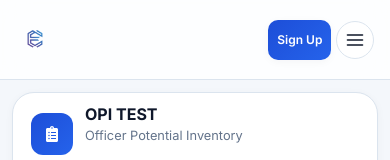
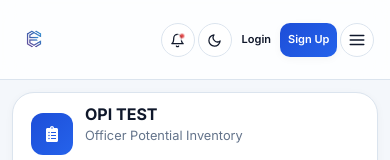
Before and after one commit to examitics/examitics, a React (Vite) app: page /opi in a window 390 px wide. Shown: the top 160 px of the page. Built offline with nearby package versions, Linux system fonts and the light colour scheme; no server answers.

Commit message:
navbar adjusted

```diff
--- a/src/App.jsx
+++ b/src/App.jsx
@@ -69,8 +69,8 @@ function App() {
   return (
     <>
       {/* <AuthTest /> */}
-      <SecurityToast />
-      <SecurityProtection />
+      {/* <SecurityToast />
+      <SecurityProtection />  */}
 
       <ScrollToTop />
 
--- a/src/components/layout/navbar.jsx
+++ b/src/components/layout/navbar.jsx
@@ -403,7 +403,15 @@ const cancelDropdownClose = () => {
                 </span> */}
 
                 {/* LOGOUT */}
-
+{profile?.role === "admin" && (
+  <Link
+    to="/admin"
+    className="exa-admin-btn"
+    onClick={handleNavigation}
+  >
+    Admin
+  </Link>
+)}
                 <button
                   type="button"
                   className="exa-logout-btn"
--- a/src/styles/navbar.css
+++ b/src/styles/navbar.css
@@ -734,6 +734,61 @@ body.dark-theme .exa-navbar {
   font-weight: var(--font-weight-semibold);
 }
 
+/* =========================================================
+   ADMIN DASHBOARD BUTTON
+   ========================================================= */
+
+.exa-admin-btn {
+  display: inline-flex;
+  align-items: center;
+  justify-content: center;
+
+  min-height: 38px;
+
+  padding: 7px 12px;
+
+  border: 1px solid var(--color-primary);
+
+  border-radius: var(--radius-sm);
+
+  background: transparent;
+
+  color: var(--color-primary);
+
+  font-family: var(--font-primary);
+
+  font-size: var(--font-size-xs);
+
+  font-weight: var(--font-weight-semibold);
+
+  text-decoration: none;
+
+  white-space: nowrap;
+
+  transition:
+    background var(--transition-fast),
+    color var(--transition-fast),
+    border-color var(--transition-fast),
+    transform var(--transition-fast),
+    box-shadow var(--transition-fast);
+}
+
+.exa-admin-btn:hover {
+  background: var(--color-primary);
+
+  border-color: var(--color-primary);
+
+  color: #ffffff;
+
+  transform: translateY(-1px);
+
+  box-shadow: var(--shadow-sm);
+}
+
+.exa-admin-btn:active {
+  transform: translateY(0);
+}
+
 
 /* =========================================================
    LOGOUT BUTTON
@@ -1075,7 +1130,7 @@ body.dark-theme .exa-navbar {
    VERY SMALL MOBILE
    ========================================================= */
 
-@media (max-width: 400px) {
+/* @media (max-width: 400px) {
 
   .exa-logo img {
     height: 38px;
@@ -1099,8 +1154,80 @@ body.dark-theme .exa-navbar {
     gap: 5px;
   }
 
+} */
+/* =========================================================
+   VERY SMALL MOBILE
+   ========================================================= */
+
+@media (max-width: 400px) {
+
+  .exa-navbar-wrapper {
+    gap: 4px;
+  }
+
+  .exa-logo img {
+    height: 36px;
+  }
+
+  .exa-navbar-actions {
+    gap: 3px;
+  }
+
+  /* -----------------------------------------
+     KEEP NOTIFICATION + THEME VISIBLE
+  ----------------------------------------- */
+
+  .exa-icon-btn {
+    display: flex;
+
+    width: 34px;
+    height: 34px;
+
+    min-width: 34px;
+
+    font-size: 15px;
+  }
+
+  /* -----------------------------------------
+     MOBILE MENU BUTTON
+  ----------------------------------------- */
+
+  .exa-mobile-toggle {
+    width: 34px;
+    height: 34px;
+
+    min-width: 34px;
+
+    font-size: 18px;
+  }
+
+  /* -----------------------------------------
+     AUTH BUTTONS
+  ----------------------------------------- */
+
+  .exa-auth-buttons {
+    gap: 2px;
+  }
+
+  .exa-login-btn {
+    display: inline-flex;
+
+    min-height: 34px;
+
+    padding: 6px 7px;
+
+    font-size: 11px;
+  }
+
+  .exa-signup-btn {
+    min-height: 34px;
+
+    padding: 6px 8px;
+
+    font-size: 11px;
+  }
+
 }
-
 
 /* =========================================================
    REDUCED MOTION
```
